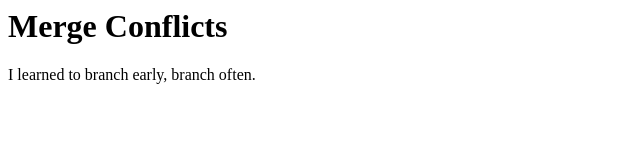
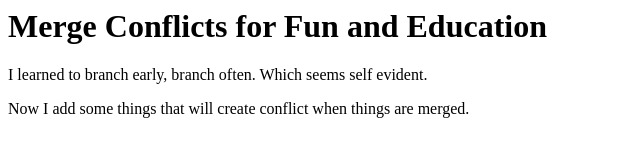
Before and after one commit to justwes2/merge-conflicts, a plain HTML site: page index.html in a window 1280 px wide. Shown: the whole page, without its empty margins (0-640 px from the left). Drawn offline with Linux system fonts and the light colour scheme.

Commit message:
made changes to create conflicts

```diff
--- a/index.html
+++ b/index.html
@@ -1,2 +1,3 @@
-<h1>Merge Conflicts</h1>
-<p>I learned to branch early, branch often.</p>
+<h1>Merge Conflicts for Fun and Education</h1>
+<p>I learned to branch early, branch often. Which seems self evident.</p>
+<p>Now I add some things that will create conflict when things are merged.</p>
```
